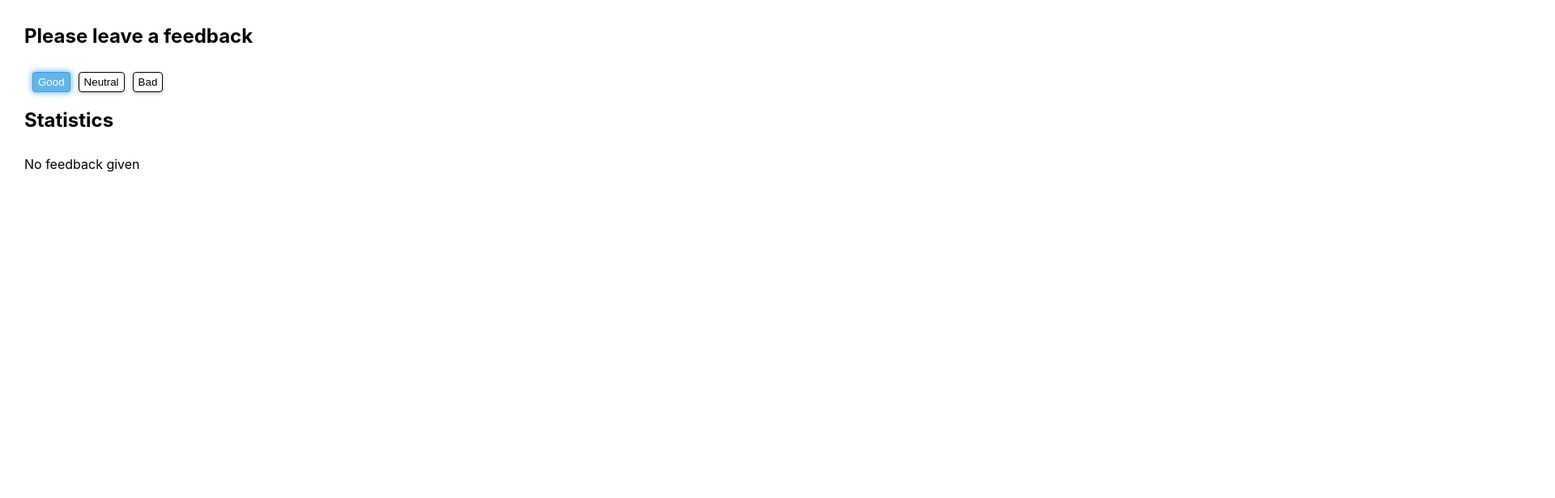
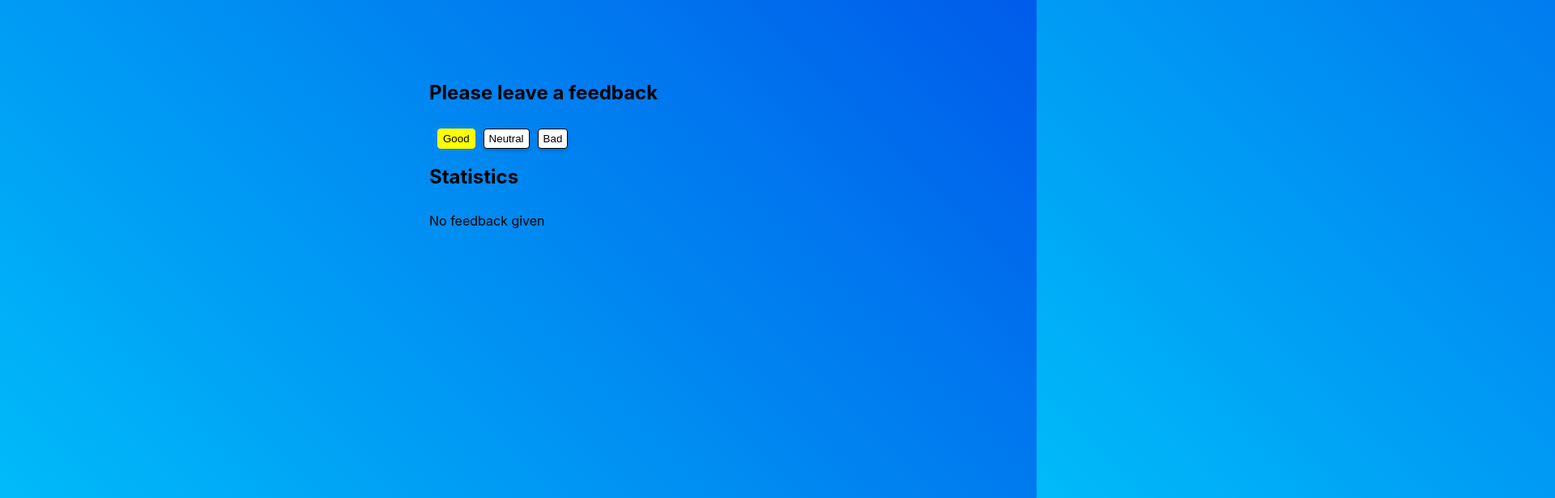
Before and after one commit to Yakiv88/goit-react-hw-04-hooks-feedback, a React app: page / in a window 1280 px wide. In both pictures the pointer is over the button "Good". Shown: the top 616 px of the page at 81% size, 1920 px wide, since content can reach past the window. Built offline with nearby package versions, Linux system fonts and the light colour scheme.

Commit message:
Fedback-finish

```diff
--- a/src/App/App.module.css
+++ b/src/App/App.module.css
@@ -1,3 +1,5 @@
 .App {
-  padding: 30px;
+  padding: 530px;
+  padding-top: 100px;
+  width: 100%;
 }
--- a/src/Components/FeedbackOptions/FeedbackOptions.module.css
+++ b/src/Components/FeedbackOptions/FeedbackOptions.module.css
@@ -23,8 +23,8 @@
 }
 
 .button:hover {
-  background-color: rgba(28, 146, 224, 0.678);
-  color: white;
+  background-color: yellow;
+  color: black;
   box-shadow: 0 0 6px 2px rgb(28 146 224 / 50%);
-  border: 1px solid rgba(28, 146, 224, 0.678);
+  border: 1px solid yellow;
 }
--- a/src/index.css
+++ b/src/index.css
@@ -1,14 +1,16 @@
 body {
   margin: 0;
-  font-family: -apple-system, BlinkMacSystemFont, "Segoe UI", "Roboto", "Oxygen",
-    "Ubuntu", "Cantarell", "Fira Sans", "Droid Sans", "Helvetica Neue",
+  font-family: -apple-system, BlinkMacSystemFont, 'Segoe UI', 'Roboto', 'Oxygen',
+    'Ubuntu', 'Cantarell', 'Fira Sans', 'Droid Sans', 'Helvetica Neue',
     sans-serif;
   -webkit-font-smoothing: antialiased;
   -moz-osx-font-smoothing: grayscale;
+
+  background: linear-gradient(45deg, #00c6fb, #005bea);
 }
 
 code {
-  font-family: source-code-pro, Menlo, Monaco, Consolas, "Courier New",
+  font-family: source-code-pro, Menlo, Monaco, Consolas, 'Courier New',
     monospace;
 }
 
```
Also changed, not shown: build/asset-manifest.json, build/index.html, 4 other files.
